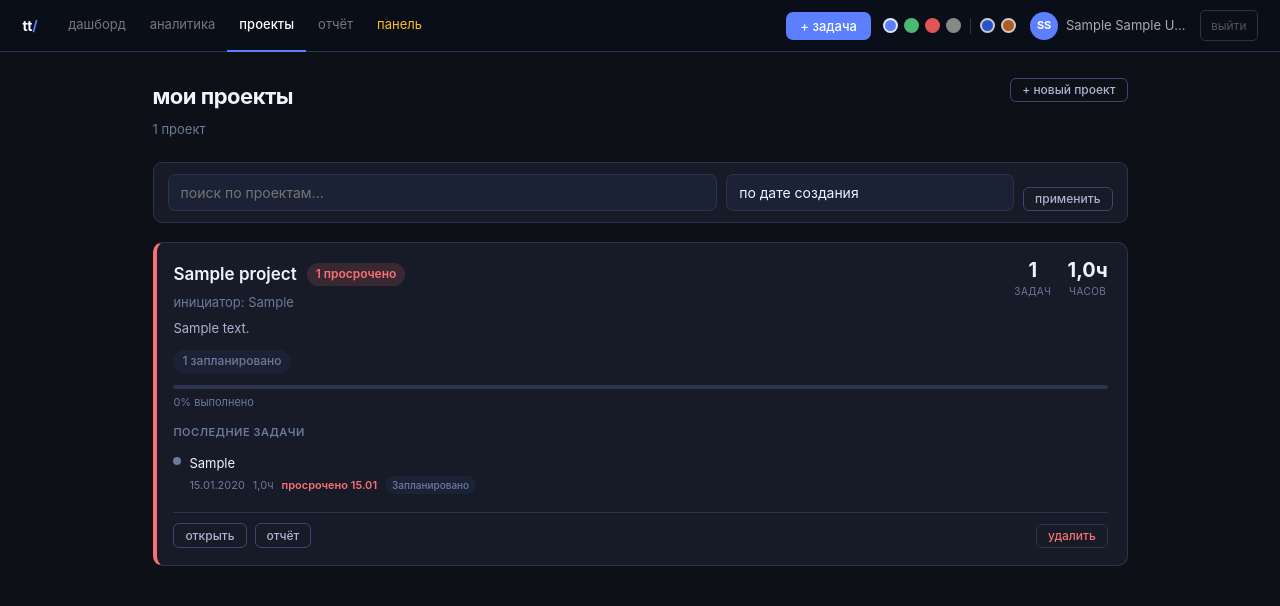
After one commit to Maniloc/TaskLogger, a Django app: page /projects/ in a window 1280 px wide. The commit adds this page. Shown: the top 606 px of the page. Run offline with Django 4.2, Linux system fonts and the light colour scheme; a user stored in the database is signed in; tables that the repository leaves empty hold one stand-in row (values such as "Sample post"); parts of the project's set-up code (start-up, migrations or seed data) failed here and were passed over.

Commit message:
feat: projects page + sidebar scroll
Projects sidebar (dashboard):
- max-height 240px with thin scrollbar (proj-list-scroll)
- 'все →' link to new projects page

New page /projects/ (navbar: 'проекты'):
- Full-width project cards with colored left border:
  red = has overdue, blue = active tasks, green = all done, gray = empty
- Card content: name + overdue badge, initiator, description (truncated)
- Stats: task count + hours (right side)
- Status breakdown badges: выполнено / в работе / запланировано / отложено
- Progress bar: done/total percentage
- Last 3 tasks preview inside card with urgency colors
- 'все N задач →' link when > 3
- Card footer: открыть / отчёт / удалить
- Search by name/initiator/description
- Sort: by date / name / tasks / hours / overdue
- Empty state with friendly message

```diff
--- a/projects/templates/projects/base.html
+++ b/projects/templates/projects/base.html
@@ -413,6 +413,15 @@ select option { background: var(--bg3); color: var(--text); }
   text-transform: uppercase; letter-spacing: .6px;
   margin-bottom: 8px; padding: 0 2px;
 }
+.proj-list-scroll {
+  max-height: 240px;
+  overflow-y: auto;
+  padding-right: 3px;
+}
+.proj-list-scroll::-webkit-scrollbar { width: 4px; }
+.proj-list-scroll::-webkit-scrollbar-track { background: transparent; }
+.proj-list-scroll::-webkit-scrollbar-thumb { background: var(--border2); border-radius: 2px; }
+
 .proj-item {
   padding: 9px 12px; border-radius: 8px;
   border: 1px solid var(--border);
@@ -599,6 +608,7 @@ select option { background: var(--bg3); color: var(--text); }
   <div class="nav-links">
     <a href="{% url 'index' %}" {% if request.resolver_match.url_name == 'index' %}class="active"{% endif %}>дашборд</a>
     <a href="{% url 'analytics' %}" {% if request.resolver_match.url_name == 'analytics' %}class="active"{% endif %}>аналитика</a>
+    <a href="{% url 'projects_list' %}" {% if request.resolver_match.url_name == 'projects_list' %}class="active"{% endif %}>проекты</a>
     <a href="{% url 'report' %}" {% if request.resolver_match.url_name == 'report' %}class="active"{% endif %}>отчёт</a>
     {% if user.is_superuser %}
     <a href="{% url 'admin_panel' %}" {% if request.resolver_match.url_name == 'admin_panel' or request.resolver_match.url_name == 'admin_user_detail' %}class="active"{% endif %} style="color:var(--amber)">панель</a>
--- /dev/null
+++ b/projects/templates/projects/projects_list.html
@@ -0,0 +1,158 @@
+{% extends 'projects/base.html' %}
+{% block title %}Мои проекты — TaskTracker{% endblock %}
+{% block content %}
+
+<div class="page-header">
+  <div>
+    <div class="page-title">мои проекты</div>
+    <div class="page-sub">{{ total }} проект{% if total == 1 %}{% elif total|divisibleby:1 and total < 5 %}а{% else %}ов{% endif %}</div>
+  </div>
+  <button class="btn btn-ghost btn-sm" onclick="document.getElementById('npf').style.display=document.getElementById('npf').style.display==='none'?'block':'none'">+ новый проект</button>
+</div>
+
+<div id="npf" style="display:none;margin-bottom:1.25rem">
+  <div class="card">
+    <div class="card-title">новый проект</div>
+    <form method="post" action="{% url 'project_create' %}">
+      {% csrf_token %}
+      <div class="form-grid">
+        <div class="fg"><label>название *</label><input type="text" name="name" placeholder="Название проекта" autofocus required></div>
+        <div class="fg"><label>инициатор</label><input type="text" name="initiator" placeholder="Кто инициировал"></div>
+        <div class="fg full"><label>описание / обоснование</label><textarea name="description" style="min-height:52px" placeholder="Ссылка на письмо, документ..."></textarea></div>
+      </div>
+      <div style="display:flex;gap:8px;margin-top:6px">
+        <button type="submit" class="btn btn-primary">создать</button>
+        <button type="button" class="btn btn-ghost" onclick="document.getElementById('npf').style.display='none'">отмена</button>
+      </div>
+    </form>
+  </div>
+</div>
+
+<!-- Search + sort bar -->
+<div class="filter-bar" style="margin-bottom:1.25rem">
+  <form method="get" style="display:contents">
+    <input type="text" name="search" placeholder="поиск по проектам..." value="{{ search }}" style="flex:2;min-width:160px">
+    <select name="sort" style="width:auto">
+      <option value="updated"{% if sort == 'updated' %} selected{% endif %}>по дате создания</option>
+      <option value="name"{% if sort == 'name' %} selected{% endif %}>по названию</option>
+      <option value="tasks"{% if sort == 'tasks' %} selected{% endif %}>по числу задач</option>
+      <option value="hours"{% if sort == 'hours' %} selected{% endif %}>по часам</option>
+      <option value="overdue"{% if sort == 'overdue' %} selected{% endif %}>по просрочке</option>
+    </select>
+    <button type="submit" class="btn btn-ghost btn-sm">применить</button>
+    {% if search %}<a href="{% url 'projects_list' %}" class="btn btn-ghost btn-sm">сброс</a>{% endif %}
+  </form>
+</div>
+
+{% if projects %}
+  {% for project in projects %}
+  <div class="card" style="margin-bottom:14px;border-left:4px solid {{ project.accent_color }};padding-left:1.125rem">
+
+    <!-- Project header -->
+    <div style="display:flex;align-items:flex-start;gap:12px;margin-bottom:12px">
+      <div style="flex:1;min-width:0">
+        <div style="display:flex;align-items:center;gap:10px;flex-wrap:wrap;margin-bottom:4px">
+          <a href="{% url 'project_detail' project.pk %}" style="font-size:17px;font-weight:600;color:var(--text);text-decoration:none;transition:color .12s" onmouseover="this.style.color='var(--accent2)'" onmouseout="this.style.color='var(--text)'">{{ project.name }}</a>
+          {% if project.overdue_count %}
+          <span class="badge" style="background:rgba(248,113,113,.15);color:var(--red);font-weight:600">{{ project.overdue_count }} просрочено</span>
+          {% endif %}
+        </div>
+        {% if project.initiator %}
+        <div style="font-size:13px;color:var(--text3);margin-bottom:{% if project.description %}4px{% else %}0{% endif %}">инициатор: {{ project.initiator }}</div>
+        {% endif %}
+        {% if project.description %}
+        <div style="font-size:13px;color:var(--text2);line-height:1.55">{{ project.description|truncatechars:160 }}</div>
+        {% endif %}
+      </div>
+
+      <!-- Stats block -->
+      <div style="display:flex;gap:16px;flex-shrink:0;text-align:center">
+        <div>
+          <div style="font-size:20px;font-weight:700;color:var(--text);line-height:1">{{ project.task_count_ann }}</div>
+          <div style="font-size:10px;color:var(--text3);text-transform:uppercase;letter-spacing:.4px;margin-top:3px">задач</div>
+        </div>
+        {% if project.hours_total %}
+        <div>
+          <div style="font-size:20px;font-weight:700;color:var(--text);line-height:1">{{ project.hours_total|floatformat:1 }}ч</div>
+          <div style="font-size:10px;color:var(--text3);text-transform:uppercase;letter-spacing:.4px;margin-top:3px">часов</div>
+        </div>
+        {% endif %}
+      </div>
+    </div>
+
+    <!-- Status badges row -->
+    {% if project.task_count_ann %}
+    <div style="display:flex;flex-wrap:wrap;gap:6px;margin-bottom:12px">
+      {% if project.done_count %}<span class="badge b-status-done">{{ project.done_count }} выполнено</span>{% endif %}
+      {% if project.inprog_count %}<span class="badge b-status-in_progress">{{ project.inprog_count }} в работе</span>{% endif %}
+      {% if project.todo_count %}<span class="badge b-status-todo">{{ project.todo_count }} запланировано</span>{% endif %}
+      {% if project.deferred_count %}<span class="badge b-status-deferred">{{ project.deferred_count }} отложено</span>{% endif %}
+    </div>
+
+    <!-- Progress bar: done / total -->
+    {% if project.task_count_ann %}
+    <div style="margin-bottom:12px">
+      <div style="height:4px;background:var(--border);border-radius:2px;overflow:hidden">
+        <div style="height:100%;background:var(--green);border-radius:2px;width:{% widthratio project.done_count project.task_count_ann 100 %}%;transition:width .3s"></div>
+      </div>
+      <div style="font-size:11px;color:var(--text3);margin-top:4px">{% widthratio project.done_count project.task_count_ann 100 %}% выполнено</div>
+    </div>
+    {% endif %}
+
+    <!-- Recent tasks inside card -->
+    {% if project.recent_tasks_preview %}
+    <div>
+      <div style="font-size:11px;font-weight:600;color:var(--text3);text-transform:uppercase;letter-spacing:.5px;margin-bottom:6px">последние задачи</div>
+      {% for task in project.recent_tasks_preview %}
+      <div style="display:flex;align-items:flex-start;gap:8px;padding:6px 0;{% if not forloop.last %}border-bottom:1px solid var(--border){% endif %}">
+        <div class="dot dot-{{ task.status }}" style="margin-top:4px;flex-shrink:0"></div>
+        <div style="flex:1;min-width:0">
+          <div style="font-size:13px;color:var(--text);overflow:hidden;text-overflow:ellipsis;white-space:nowrap">{{ task.task }}</div>
+          <div style="font-size:11px;color:var(--text3);margin-top:2px;display:flex;gap:8px;flex-wrap:wrap">
+            <span>{{ task.date|date:"d.m.Y" }}</span>
+            {% if task.hours %}<span>{{ task.hours }}ч</span>{% endif %}
+            {% if task.due_date %}
+              {% if task.urgency == 'overdue' %}<span style="color:var(--red);font-weight:600">просрочено {{ task.due_date|date:"d.m" }}</span>
+              {% elif task.urgency == 'today' %}<span style="color:var(--amber);font-weight:600">срок сегодня</span>
+              {% elif task.urgency == 'soon' %}<span style="color:var(--amber)">до {{ task.due_date|date:"d.m" }}</span>
+              {% else %}<span>до {{ task.due_date|date:"d.m.Y" }}</span>
+              {% endif %}
+            {% endif %}
+            <span class="badge b-status-{{ task.status }}" style="padding:1px 7px;font-size:10px">{{ task.get_status_display }}</span>
+          </div>
+        </div>
+      </div>
+      {% endfor %}
+      {% if project.task_count_ann > 3 %}
+      <div style="margin-top:8px">
+        <a href="{% url 'project_detail' project.pk %}" style="font-size:12px;color:var(--accent2);text-decoration:none">все {{ project.task_count_ann }} задач →</a>
+      </div>
+      {% endif %}
+    </div>
+    {% endif %}
+    {% else %}
+    <div style="font-size:13px;color:var(--text3);padding:4px 0">задач пока нет — <a href="{% url 'project_detail' project.pk %}" style="color:var(--accent2)">добавить</a></div>
+    {% endif %}
+
+    <!-- Card footer actions -->
+    <div style="display:flex;gap:8px;margin-top:12px;padding-top:10px;border-top:1px solid var(--border)">
+      <a href="{% url 'project_detail' project.pk %}" class="btn btn-ghost btn-sm">открыть</a>
+      <a href="{% url 'report' %}?project={{ project.pk }}" class="btn btn-ghost btn-sm">отчёт</a>
+      <form method="post" action="{% url 'project_delete' project.pk %}" style="margin-left:auto" onsubmit="return confirm('Удалить проект «{{ project.name }}» и {{ project.task_count_ann }} задач?')">
+        {% csrf_token %}
+        <button type="submit" class="btn btn-danger btn-sm">удалить</button>
+      </form>
+    </div>
+
+  </div>
+  {% endfor %}
+
+{% else %}
+  <div class="empty">
+    <div class="empty-icon">📁</div>
+    {% if search %}проекты не найдены по запросу «{{ search }}»
+    {% else %}проектов пока нет — нажмите «+ новый проект»{% endif %}
+  </div>
+{% endif %}
+
+{% endblock %}
--- a/projects/urls.py
+++ b/projects/urls.py
@@ -13,6 +13,7 @@ urlpatterns = [
     path('tasks/quick-add/', views.quick_add, name='quick_add'),
     path('report/', views.report, name='report'),
     path('analytics/', views.analytics, name='analytics'),
+    path('projects/', views.projects_list, name='projects_list'),
     path('profile/', views.profile, name='profile'),
     path('admin-panel/', views.admin_panel, name='admin_panel'),
     path('admin-panel/user/<int:user_id>/', views.admin_user_detail, name='admin_user_detail'),
--- a/projects/views.py
+++ b/projects/views.py
@@ -528,6 +528,92 @@ def project_edit(request, pk):
     return redirect('project_detail', pk=pk)
 
 
+
+# ── Projects list page ────────────────────────────────────
+
+@login_required
+def projects_list(request):
+    from django.db.models import Q as Q_
+
+    sort = request.GET.get('sort', 'updated')
+    search = request.GET.get('search', '').strip()
+
+    projects = Project.objects.filter(user=request.user).annotate(
+        task_count_ann=Count('tasks'),
+        hours_total=Sum('tasks__hours'),
+        done_count=Count('tasks', filter=Q_(tasks__status=Task.STATUS_DONE)),
+        todo_count=Count('tasks', filter=Q_(tasks__status=Task.STATUS_TODO)),
+        inprog_count=Count('tasks', filter=Q_(tasks__status=Task.STATUS_IN_PROGRESS)),
+        deferred_count=Count('tasks', filter=Q_(tasks__status=Task.STATUS_DEFERRED)),
+        overdue_count=Count(
+            'tasks',
+            filter=Q_(tasks__due_date__lt=date.today(), tasks__due_date__isnull=False) &
+                   ~Q_(tasks__status=Task.STATUS_DONE)
+        ),
+    )
+
+    if search:
+        projects = projects.filter(
+            Q_(name__icontains=search) |
+            Q_(initiator__icontains=search) |
+            Q_(description__icontains=search)
+        )
+
+    if sort == 'name':
+        projects = projects.order_by('name')
+    elif sort == 'tasks':
+        projects = projects.order_by('-task_count_ann')
+    elif sort == 'hours':
+        projects = projects.order_by('-hours_total')
+    elif sort == 'overdue':
+        projects = projects.order_by('-overdue_count', '-task_count_ann')
+    else:  # updated / default
+        projects = projects.order_by('-created_at')
+
+    # Fetch last 3 tasks per project efficiently
+    all_project_ids = list(projects.values_list('id', flat=True))
+    from django.db.models import Window
+    from django.db.models.functions import RowNumber
+
+    recent_tasks_qs = (
+        Task.objects
+        .filter(project_id__in=all_project_ids)
+        .select_related('project')
+        .order_by('project_id', '-date', '-created_at')
+    )
+
+    # Group manually: last 3 per project
+    tasks_by_project = {}
+    for task in recent_tasks_qs:
+        pid = task.project_id
+        if pid not in tasks_by_project:
+            tasks_by_project[pid] = []
+        if len(tasks_by_project[pid]) < 3:
+            tasks_by_project[pid].append(task)
+
+    # Attach to projects
+    projects_list_data = []
+    for proj in projects:
+        proj.recent_tasks_preview = tasks_by_project.get(proj.id, [])
+        # Determine card accent color
+        if proj.overdue_count > 0:
+            proj.accent_color = 'var(--red)'
+        elif proj.inprog_count > 0 or proj.todo_count > 0:
+            proj.accent_color = 'var(--accent)'
+        elif proj.task_count_ann == 0:
+            proj.accent_color = 'var(--text3)'
+        else:
+            proj.accent_color = 'var(--green)'
+        projects_list_data.append(proj)
+
+    return render(request, 'projects/projects_list.html', {
+        'projects': projects_list_data,
+        'sort': sort,
+        'search': search,
+        'total': len(projects_list_data),
+    })
+
+
 # ── Profile ───────────────────────────────────────────────
 
 @login_required
```
Also changed, not shown: projects/templates/projects/index.html (+6 -1 lines).
